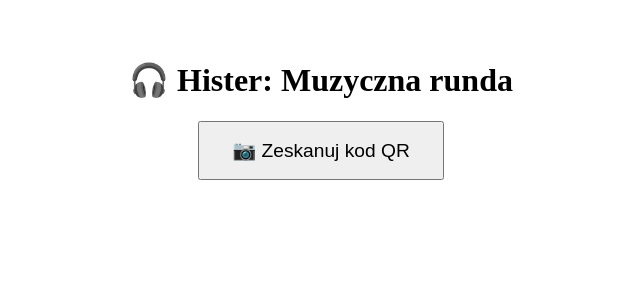
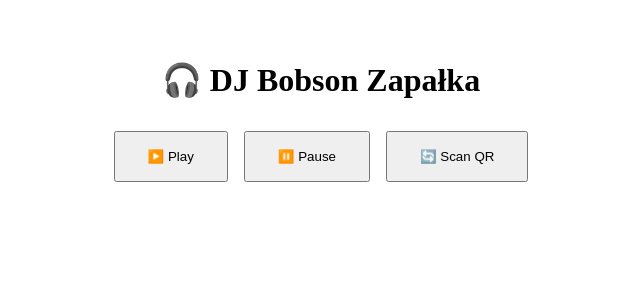
Before and after one commit to zapjur/music-game, a React (Vite) app in the folder frontend/: page / in a window 1280 px wide. Shown: the top 300 px of the page, without its empty margins (319-959 px from the left). Built offline with nearby package versions, Linux system fonts and the light colour scheme; no server answers; sample sign-in values are in the browser's storage.

Commit message:
fixing music

```diff
--- a/frontend/src/pages/Game.tsx
+++ b/frontend/src/pages/Game.tsx
@@ -13,6 +13,8 @@ export default function Game() {
     const [track, setTrack] = useState<string | null>(null);
     const [scanning, setScanning] = useState(false);
     const [scannerReady, setScannerReady] = useState(false);
+    const [accessToken, setAccessToken] = useState<string | null>(null);
+    const [deviceId, setDeviceId] = useState<string | null>(null);
 
     useEffect(() => {
         const params = new URLSearchParams(window.location.search);
@@ -23,18 +25,17 @@ export default function Game() {
     }, []);
 
     useEffect(() => {
-        if (!track) return;
-
         const refresh = localStorage.getItem("refresh_token");
         if (!refresh) {
             window.location.href = "/login";
             return;
         }
 
-        const loadPlayer = async () => {
+        const setup = async () => {
             const res = await fetch(`https://jurson-server.onrender.com/refresh?refresh_token=${refresh}`);
             const data = await res.json();
             const token = data.access_token;
+            setAccessToken(token);
 
             const script = document.createElement("script");
             script.src = "https://sdk.scdn.co/spotify-player.js";
@@ -43,28 +44,21 @@ export default function Game() {
 
             window.onSpotifyWebPlaybackSDKReady = () => {
                 const player = new window.Spotify.Player({
-                    name: "HisterPlayer",
+                    name: "JursonPlayer",
                     getOAuthToken: (cb: (token: string) => void) => cb(token),
                     volume: 0.5,
                 });
 
+                player.addListener("ready", ({ device_id }: { device_id: string }) => {
+                    setDeviceId(device_id);
+                });
+
                 player.connect();
-
-                player.addListener("ready", ({ device_id }: { device_id: string }) => {
-                    fetch(`https://api.spotify.com/v1/me/player/play?device_id=${device_id}`, {
-                        method: "PUT",
-                        headers: {
-                            Authorization: `Bearer ${token}`,
-                            "Content-Type": "application/json",
-                        },
-                        body: JSON.stringify({ uris: [track] }),
-                    });
-                });
             };
         };
 
-        loadPlayer();
-    }, [track]);
+        setup();
+    }, []);
 
     useEffect(() => {
         if (!scannerReady) return;
@@ -95,19 +89,47 @@ export default function Game() {
         setTimeout(() => setScannerReady(true), 100);
     };
 
+    const handlePlay = async () => {
+        if (!accessToken || !track || !deviceId) return;
+
+        await fetch(`https://api.spotify.com/v1/me/player/play?device_id=${deviceId}`, {
+            method: "PUT",
+            headers: {
+                Authorization: `Bearer ${accessToken}`,
+                "Content-Type": "application/json",
+            },
+            body: JSON.stringify({ uris: [track] }),
+        });
+    };
+
+    const handlePause = async () => {
+        if (!accessToken || !deviceId) return;
+
+        await fetch(`https://api.spotify.com/v1/me/player/pause?device_id=${deviceId}`, {
+            method: "PUT",
+            headers: {
+                Authorization: `Bearer ${accessToken}`,
+            },
+        });
+    };
+
     return (
         <div style={{ padding: "2rem", textAlign: "center" }}>
-            <h1>🎧 Hister: Muzyczna runda</h1>
-
-            {!track && !scanning && (
-                <button onClick={startScan} style={{ padding: "1rem 2rem", fontSize: "1.2rem" }}>
-                    📷 Zeskanuj kod QR
-                </button>
-            )}
+            <h1>🎧 DJ Bobson Zapałka</h1>
 
             {scanning && <div id="qr-reader" style={{ width: "100%" }}></div>}
 
-            {track && <p>🎵 Odtwarzanie w tle…</p>}
+            <div style={{ marginTop: "2rem", display: "flex", justifyContent: "center", gap: "1rem", flexWrap: "wrap" }}>
+                <button onClick={handlePlay} style={{ padding: "1rem 2rem" }}>▶️ Play</button>
+                <button onClick={handlePause} style={{ padding: "1rem 2rem" }}>⏸️ Pause</button>
+                <button onClick={startScan} style={{ padding: "1rem 2rem" }}>🔄 Scan QR</button>
+            </div>
+
+            {track && (
+                <p style={{ marginTop: "1rem" }}>
+                    🎵 Wczytano utwór: <code>{track}</code>
+                </p>
+            )}
         </div>
     );
 }
```
